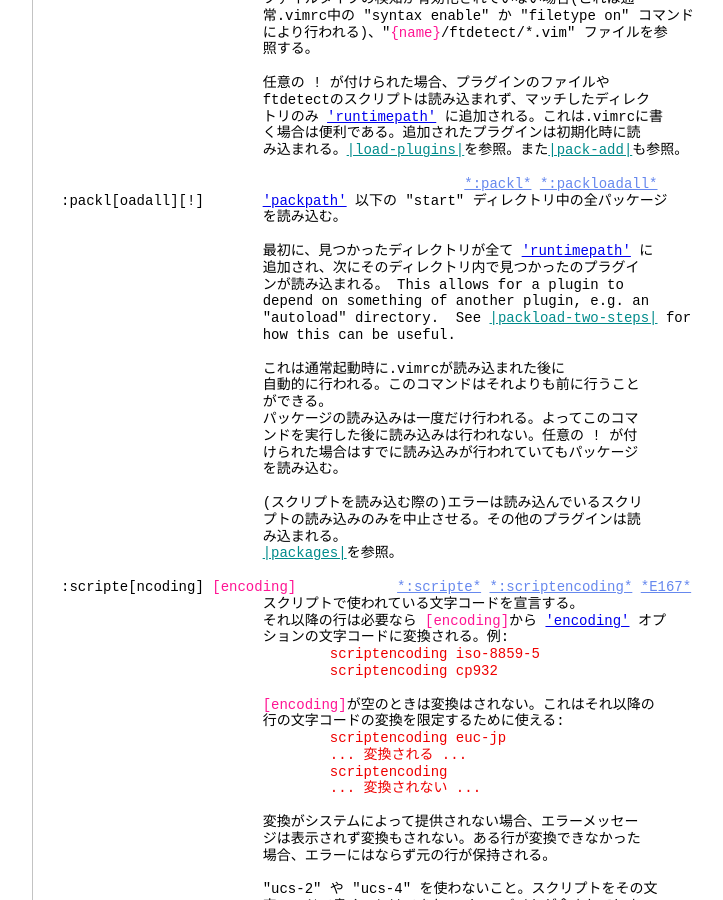
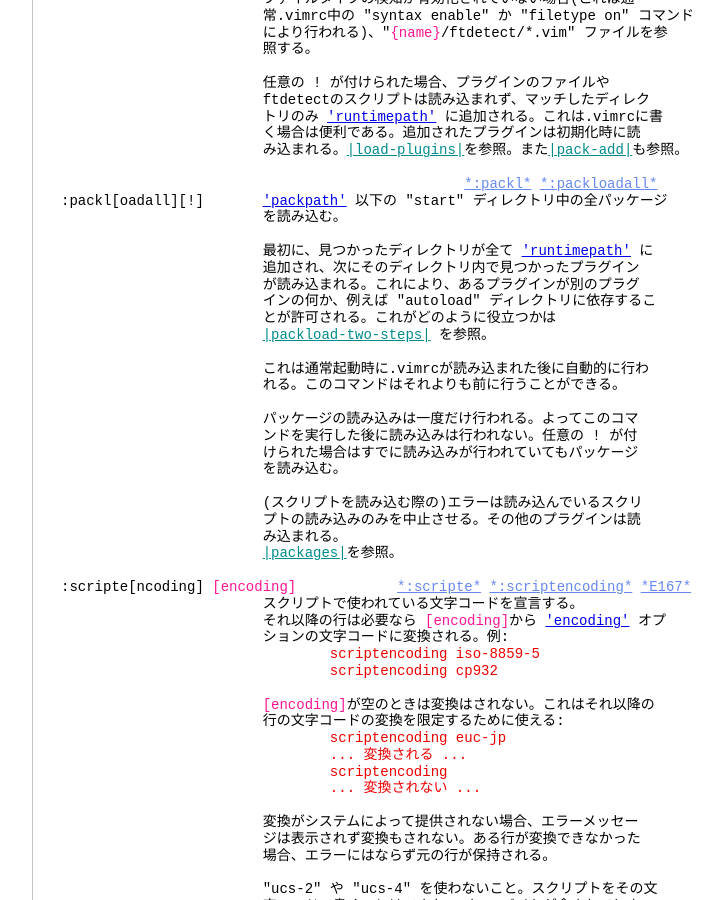
Before and after one commit to vim-jp/vimdoc-ja, a Jekyll site: the page built from repeat.html, in a window 1280 px wide and 900 px high, scrolled down 4357 px. Shown: the whole window, without its empty margins (340-1063 px from the left). Built offline with Jekyll 4.4.1, drawn with Linux system fonts in a browser that asks for light colours; nearby versions of some CDN libraries; comment, search, counter and statistics services are not loaded; some of the changed text lies outside the part shown.

Commit message:
Generated by Travis JOB 221.1
https://travis-ci.org/vim-jp/vimdoc-ja-working/builds/178873159

```diff
--- a/repeat.html
+++ b/repeat.html
@@ -264,15 +264,15 @@ Vimスクリプトの書き方はユーザーマニュアルの41章<a class="Id
 &nbsp;&nbsp;&nbsp;&nbsp;&nbsp;&nbsp;&nbsp;&nbsp;&nbsp;&nbsp;&nbsp;&nbsp;&nbsp;&nbsp;&nbsp;&nbsp;&nbsp;&nbsp;&nbsp;&nbsp;&nbsp;&nbsp;&nbsp;&nbsp;を読み込む。<br>
 <br>
 &nbsp;&nbsp;&nbsp;&nbsp;&nbsp;&nbsp;&nbsp;&nbsp;&nbsp;&nbsp;&nbsp;&nbsp;&nbsp;&nbsp;&nbsp;&nbsp;&nbsp;&nbsp;&nbsp;&nbsp;&nbsp;&nbsp;&nbsp;&nbsp;最初に、見つかったディレクトリが全て&nbsp;<a class="Type" href="options.html#'runtimepath'">'runtimepath'</a>&nbsp;に<br>
-&nbsp;&nbsp;&nbsp;&nbsp;&nbsp;&nbsp;&nbsp;&nbsp;&nbsp;&nbsp;&nbsp;&nbsp;&nbsp;&nbsp;&nbsp;&nbsp;&nbsp;&nbsp;&nbsp;&nbsp;&nbsp;&nbsp;&nbsp;&nbsp;追加され、次にそのディレクトリ内で見つかったのプラグイ<br>
-&nbsp;&nbsp;&nbsp;&nbsp;&nbsp;&nbsp;&nbsp;&nbsp;&nbsp;&nbsp;&nbsp;&nbsp;&nbsp;&nbsp;&nbsp;&nbsp;&nbsp;&nbsp;&nbsp;&nbsp;&nbsp;&nbsp;&nbsp;&nbsp;ンが読み込まれる。 This allows for a plugin to<br>
-&nbsp;&nbsp;&nbsp;&nbsp;&nbsp;&nbsp;&nbsp;&nbsp;&nbsp;&nbsp;&nbsp;&nbsp;&nbsp;&nbsp;&nbsp;&nbsp;&nbsp;&nbsp;&nbsp;&nbsp;&nbsp;&nbsp;&nbsp;&nbsp;depend on something of another plugin, e.g. an<br>
-&nbsp;&nbsp;&nbsp;&nbsp;&nbsp;&nbsp;&nbsp;&nbsp;&nbsp;&nbsp;&nbsp;&nbsp;&nbsp;&nbsp;&nbsp;&nbsp;&nbsp;&nbsp;&nbsp;&nbsp;&nbsp;&nbsp;&nbsp;&nbsp;&quot;autoload&quot; directory.&nbsp;&nbsp;See&nbsp;<a class="Identifier" href="repeat.html#packload-two-steps">|packload-two-steps|</a>&nbsp;for<br>
-&nbsp;&nbsp;&nbsp;&nbsp;&nbsp;&nbsp;&nbsp;&nbsp;&nbsp;&nbsp;&nbsp;&nbsp;&nbsp;&nbsp;&nbsp;&nbsp;&nbsp;&nbsp;&nbsp;&nbsp;&nbsp;&nbsp;&nbsp;&nbsp;how this can be useful.<br>
+&nbsp;&nbsp;&nbsp;&nbsp;&nbsp;&nbsp;&nbsp;&nbsp;&nbsp;&nbsp;&nbsp;&nbsp;&nbsp;&nbsp;&nbsp;&nbsp;&nbsp;&nbsp;&nbsp;&nbsp;&nbsp;&nbsp;&nbsp;&nbsp;追加され、次にそのディレクトリ内で見つかったプラグイン<br>
+&nbsp;&nbsp;&nbsp;&nbsp;&nbsp;&nbsp;&nbsp;&nbsp;&nbsp;&nbsp;&nbsp;&nbsp;&nbsp;&nbsp;&nbsp;&nbsp;&nbsp;&nbsp;&nbsp;&nbsp;&nbsp;&nbsp;&nbsp;&nbsp;が読み込まれる。これにより、あるプラグインが別のプラグ<br>
+&nbsp;&nbsp;&nbsp;&nbsp;&nbsp;&nbsp;&nbsp;&nbsp;&nbsp;&nbsp;&nbsp;&nbsp;&nbsp;&nbsp;&nbsp;&nbsp;&nbsp;&nbsp;&nbsp;&nbsp;&nbsp;&nbsp;&nbsp;&nbsp;インの何か、例えば &quot;autoload&quot; ディレクトリに依存するこ<br>
+&nbsp;&nbsp;&nbsp;&nbsp;&nbsp;&nbsp;&nbsp;&nbsp;&nbsp;&nbsp;&nbsp;&nbsp;&nbsp;&nbsp;&nbsp;&nbsp;&nbsp;&nbsp;&nbsp;&nbsp;&nbsp;&nbsp;&nbsp;&nbsp;とが許可される。これがどのように役立つかは<br>
+&nbsp;&nbsp;&nbsp;&nbsp;&nbsp;&nbsp;&nbsp;&nbsp;&nbsp;&nbsp;&nbsp;&nbsp;&nbsp;&nbsp;&nbsp;&nbsp;&nbsp;&nbsp;&nbsp;&nbsp;&nbsp;&nbsp;&nbsp;&nbsp;<a class="Identifier" href="repeat.html#packload-two-steps">|packload-two-steps|</a>&nbsp;を参照。<br>
 <br>
-&nbsp;&nbsp;&nbsp;&nbsp;&nbsp;&nbsp;&nbsp;&nbsp;&nbsp;&nbsp;&nbsp;&nbsp;&nbsp;&nbsp;&nbsp;&nbsp;&nbsp;&nbsp;&nbsp;&nbsp;&nbsp;&nbsp;&nbsp;&nbsp;これは通常起動時に.vimrcが読み込まれた後に<br>
-&nbsp;&nbsp;&nbsp;&nbsp;&nbsp;&nbsp;&nbsp;&nbsp;&nbsp;&nbsp;&nbsp;&nbsp;&nbsp;&nbsp;&nbsp;&nbsp;&nbsp;&nbsp;&nbsp;&nbsp;&nbsp;&nbsp;&nbsp;&nbsp;自動的に行われる。このコマンドはそれよりも前に行うこと<br>
-&nbsp;&nbsp;&nbsp;&nbsp;&nbsp;&nbsp;&nbsp;&nbsp;&nbsp;&nbsp;&nbsp;&nbsp;&nbsp;&nbsp;&nbsp;&nbsp;&nbsp;&nbsp;&nbsp;&nbsp;&nbsp;&nbsp;&nbsp;&nbsp;ができる。<br>
+&nbsp;&nbsp;&nbsp;&nbsp;&nbsp;&nbsp;&nbsp;&nbsp;&nbsp;&nbsp;&nbsp;&nbsp;&nbsp;&nbsp;&nbsp;&nbsp;&nbsp;&nbsp;&nbsp;&nbsp;&nbsp;&nbsp;&nbsp;&nbsp;これは通常起動時に.vimrcが読み込まれた後に自動的に行わ<br>
+&nbsp;&nbsp;&nbsp;&nbsp;&nbsp;&nbsp;&nbsp;&nbsp;&nbsp;&nbsp;&nbsp;&nbsp;&nbsp;&nbsp;&nbsp;&nbsp;&nbsp;&nbsp;&nbsp;&nbsp;&nbsp;&nbsp;&nbsp;&nbsp;れる。このコマンドはそれよりも前に行うことができる。<br>
+<br>
 &nbsp;&nbsp;&nbsp;&nbsp;&nbsp;&nbsp;&nbsp;&nbsp;&nbsp;&nbsp;&nbsp;&nbsp;&nbsp;&nbsp;&nbsp;&nbsp;&nbsp;&nbsp;&nbsp;&nbsp;&nbsp;&nbsp;&nbsp;&nbsp;パッケージの読み込みは一度だけ行われる。よってこのコマ<br>
 &nbsp;&nbsp;&nbsp;&nbsp;&nbsp;&nbsp;&nbsp;&nbsp;&nbsp;&nbsp;&nbsp;&nbsp;&nbsp;&nbsp;&nbsp;&nbsp;&nbsp;&nbsp;&nbsp;&nbsp;&nbsp;&nbsp;&nbsp;&nbsp;ンドを実行した後に読み込みは行われない。任意の ! が付<br>
 &nbsp;&nbsp;&nbsp;&nbsp;&nbsp;&nbsp;&nbsp;&nbsp;&nbsp;&nbsp;&nbsp;&nbsp;&nbsp;&nbsp;&nbsp;&nbsp;&nbsp;&nbsp;&nbsp;&nbsp;&nbsp;&nbsp;&nbsp;&nbsp;けられた場合はすでに読み込みが行われていてもパッケージ<br>
@@ -511,7 +511,7 @@ Vim が起動した時、.vimrcを処理した後、<a class="Type" href="option
 の末尾に追加される。そのため、そこにあるものは全て後でロードされる。<br>
 <br>
 <br>
-<span class="PreProc">単一のプラグインを自動的にロードして使用する</span><br>
+<span class="PreProc">単一プラグインの使用とその自動読み込み</span><br>
 <br>
 パッケージでなく単一のプラグインがある場合は、余分なディレクトリ階層を作成する<br>
 必要がある。<br>
```
